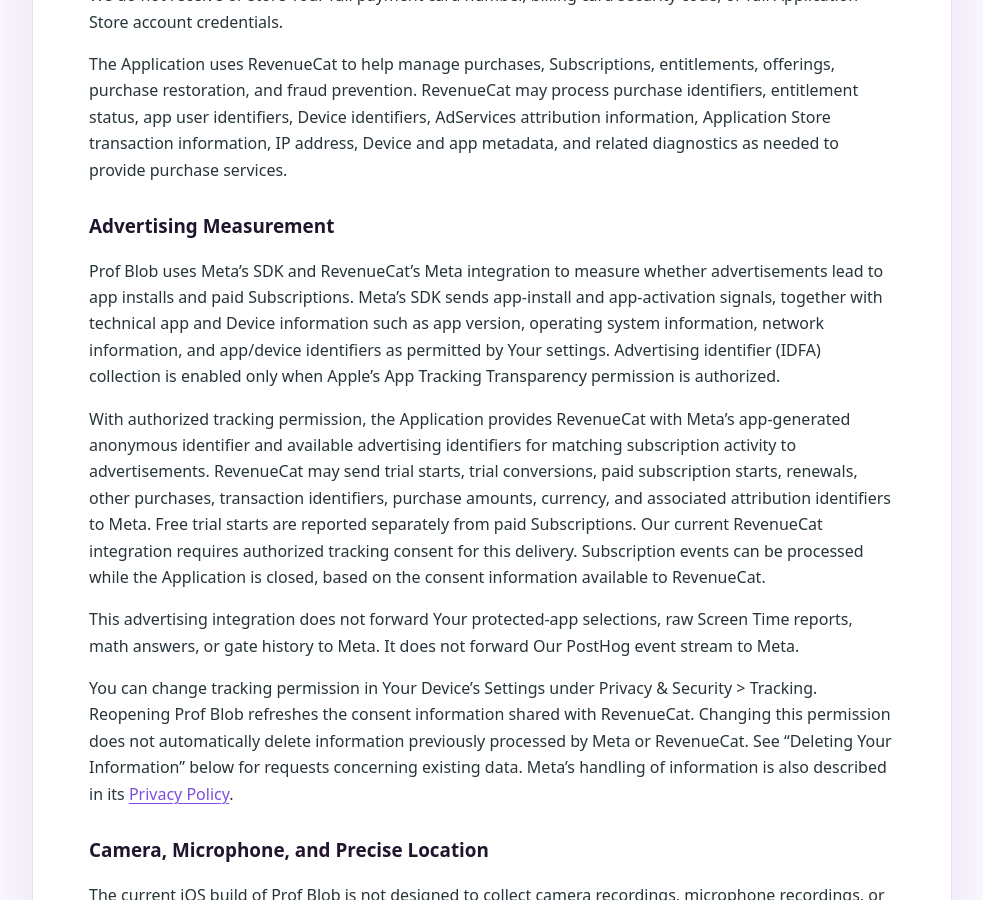
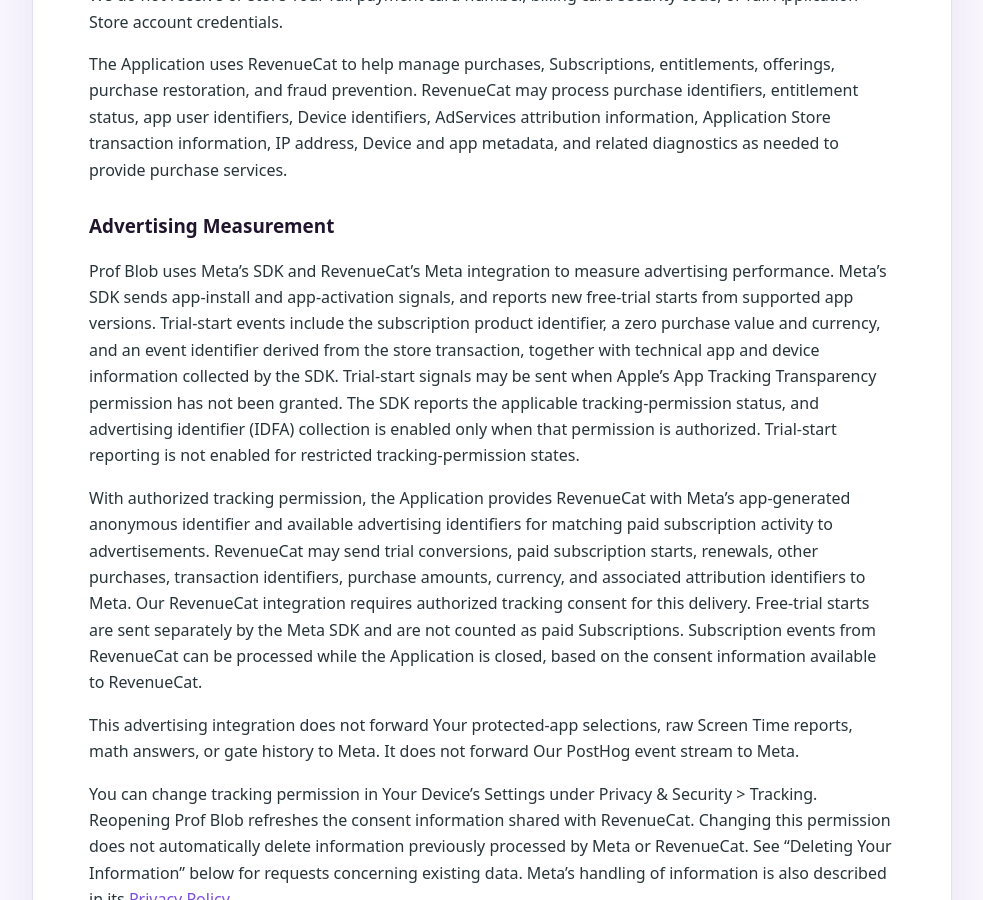
Before and after one commit to spammusubitech/spammusubitech.github.io, a Jekyll site: the page built from prof-blob/privacy/index.md, in a window 1280 px wide and 900 px high, scrolled down 5075 px. Shown: the whole window, without its empty margins (148-1131 px from the left). Built offline with Jekyll 4.4.1, drawn with Linux system fonts in a browser that asks for light colours; some of the changed text lies outside the part shown.

Commit message:
Document SDK trial measurement for Blob iOS

```diff
--- a/_includes/legal/prof-blob/privacy-policy.md
+++ b/_includes/legal/prof-blob/privacy-policy.md
@@ -107,9 +107,9 @@
 
 ### Advertising Measurement
 
-Prof Blob uses Meta's SDK and RevenueCat's Meta integration to measure whether advertisements lead to app installs and paid Subscriptions. Meta's SDK sends app-install and app-activation signals, together with technical app and Device information such as app version, operating system information, network information, and app/device identifiers as permitted by Your settings. Advertising identifier (IDFA) collection is enabled only when Apple's App Tracking Transparency permission is authorized.
+Prof Blob uses Meta's SDK and RevenueCat's Meta integration to measure advertising performance. Meta's SDK sends app-install and app-activation signals, and reports new free-trial starts from supported app versions. Trial-start events include the subscription product identifier, a zero purchase value and currency, and an event identifier derived from the store transaction, together with technical app and device information collected by the SDK. Trial-start signals may be sent when Apple's App Tracking Transparency permission has not been granted. The SDK reports the applicable tracking-permission status, and advertising identifier (IDFA) collection is enabled only when that permission is authorized. Trial-start reporting is not enabled for restricted tracking-permission states.
 
-With authorized tracking permission, the Application provides RevenueCat with Meta's app-generated anonymous identifier and available advertising identifiers for matching subscription activity to advertisements. RevenueCat may send trial starts, trial conversions, paid subscription starts, renewals, other purchases, transaction identifiers, purchase amounts, currency, and associated attribution identifiers to Meta. Free trial starts are reported separately from paid Subscriptions. Our current RevenueCat integration requires authorized tracking consent for this delivery. Subscription events can be processed while the Application is closed, based on the consent information available to RevenueCat.
+With authorized tracking permission, the Application provides RevenueCat with Meta's app-generated anonymous identifier and available advertising identifiers for matching paid subscription activity to advertisements. RevenueCat may send trial conversions, paid subscription starts, renewals, other purchases, transaction identifiers, purchase amounts, currency, and associated attribution identifiers to Meta. Our RevenueCat integration requires authorized tracking consent for this delivery. Free-trial starts are sent separately by the Meta SDK and are not counted as paid Subscriptions. Subscription events from RevenueCat can be processed while the Application is closed, based on the consent information available to RevenueCat.
 
 This advertising integration does not forward Your protected-app selections, raw Screen Time reports, math answers, or gate history to Meta. It does not forward Our PostHog event stream to Meta.
 
```
Also changed, not shown: other parts of _includes/legal/prof-blob/privacy-policy.md (+1 -1 lines).
